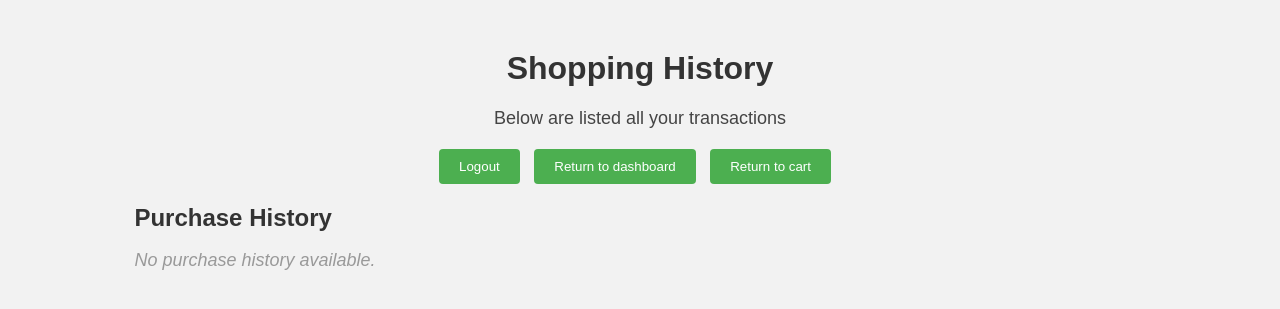
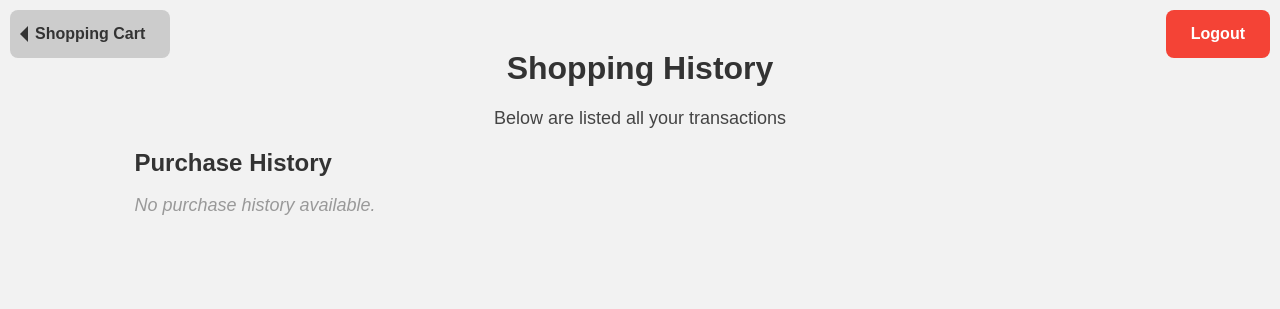
Before and after one commit to radek-szpot/central-distribution-system, a Flask app: template central_distributor/customers/templates/shopping_history.html in a window 1280 px wide. Shown: the top 309 px of the page. Run offline with Flask 3, Linux system fonts and the light colour scheme; the template is opened without the code that fills it, so the values that code supplies are empty.

Commit message:
change styling

```diff
--- a/central_distributor/customers/templates/shopping_history.html
+++ b/central_distributor/customers/templates/shopping_history.html
@@ -21,36 +21,66 @@
             font-size: 18px;
         }
 
-        .button-container {
-            margin-bottom: 10px;
+        .logout-container {
+            position: absolute;
+            top: 10px;
+            right: 10px;
         }
 
-        .button-container form {
-            display: inline-block;
+        .back-container {
+            position: absolute;
+            top: 10px;
+            left: 10px;
         }
 
-        .button-container button, .button-container a {
-            display: inline-block;
-            padding: 10px 20px;
-            margin-right: 10px;
-            background-color: #4CAF50;
-            color: #fff;
-            text-decoration: none;
-            border-radius: 4px;
+        .logout-button,
+        .back-button {
+            padding: 15px 25px;
+            font-size: 16px;
+            font-weight: bold;
+            border-radius: 8px;
             border: none;
             cursor: pointer;
-        }
-
-        .button-container button:hover, .button-container a:hover {
-            background-color: #45a049;
+            transition: background-color 0.3s ease;
         }
 
         .logout-button {
             background-color: #f44336;
+            color: #fff;
         }
 
         .logout-button:hover {
             background-color: #d32f2f;
+        }
+
+        .back-button {
+            position: relative;
+            padding: 15px 25px;
+            font-size: 16px;
+            font-weight: bold;
+            border-radius: 8px;
+            border: none;
+            cursor: pointer;
+            transition: background-color 0.3s ease;
+            background-color: #ccc;
+            color: #333;
+        }
+
+        .back-button:before {
+            content: "";
+            position: absolute;
+            top: 50%;
+            left: 10px;
+            transform: translateY(-50%);
+            width: 0;
+            height: 0;
+            border-top: 8px solid transparent;
+            border-bottom: 8px solid transparent;
+            border-right: 8px solid #333;
+        }
+
+        .back-button:hover {
+            background-color: #999;
         }
 
         .buy-button {
@@ -59,15 +89,6 @@
 
         .buy-button:hover {
             background-color: #1976D2;
-        }
-
-        .back-button {
-            background-color: #ccc;
-            color: #333;
-        }
-
-        .back-button:hover {
-            background-color: #999;
         }
 
         .history-container {
@@ -117,15 +138,16 @@
     <h1>Shopping History</h1>
     <p>Below are listed all your transactions</p>
 
-    <div class="button-container">
-        <form action="/logout" method="POST" style="display: inline;">
+
+    <div class="logout-container">
+        <form action="/logout" method="POST">
             <button type="submit" class="logout-button">Logout</button>
         </form>
-        <form action="/dashboard" method="GET" style="display: inline;">
-            <button type="submit">Return to dashboard</button>
-        </form>
-        <form action="/shopping-cart" method="GET" style="display: inline;">
-            <button type="submit">Return to cart</button>
+    </div>
+
+    <div class="back-container">
+        <form action="/shopping-cart" method="GET">
+            <button type="submit" class="back-button">Shopping Cart</button>
         </form>
     </div>
 
```
Also changed, not shown: central_distributor/customers/templates/cart.html (+74 -11 lines), central_distributor/customers/templates/dashboard.html (+49 -9 lines).
